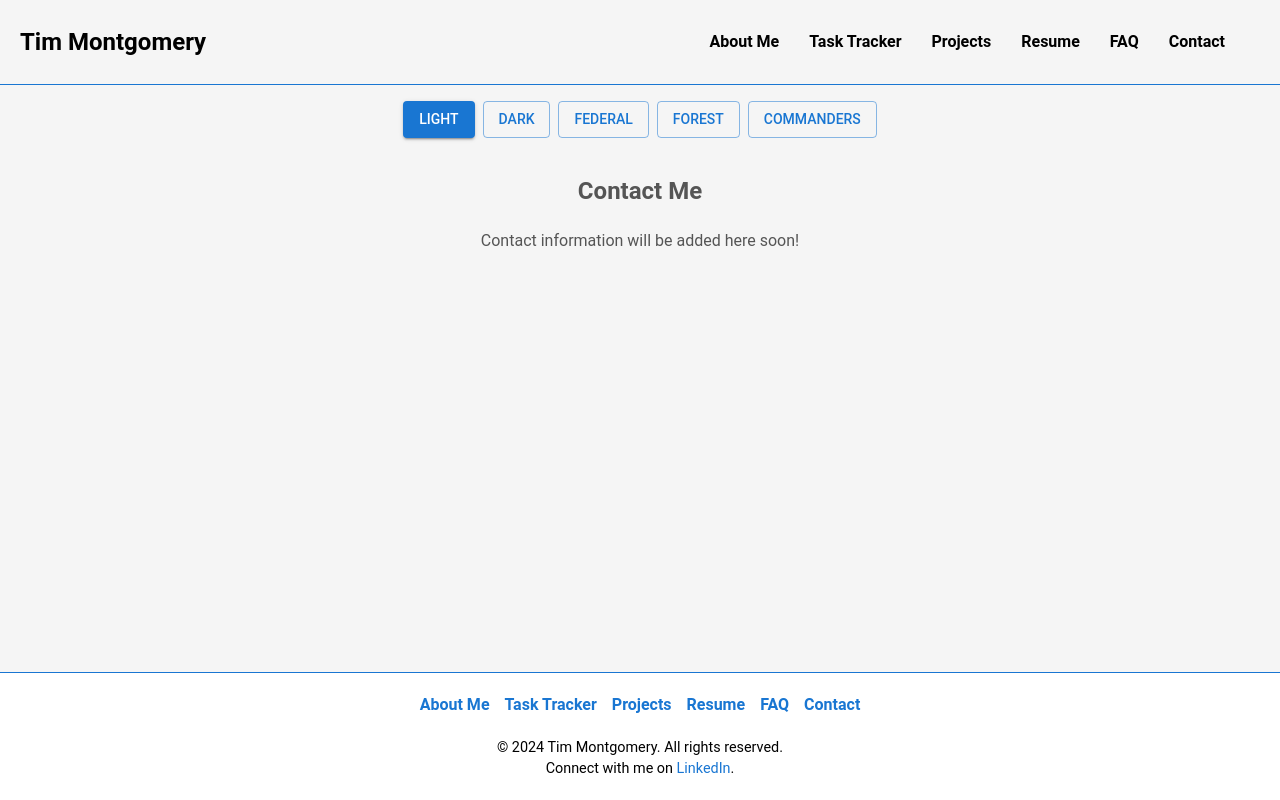
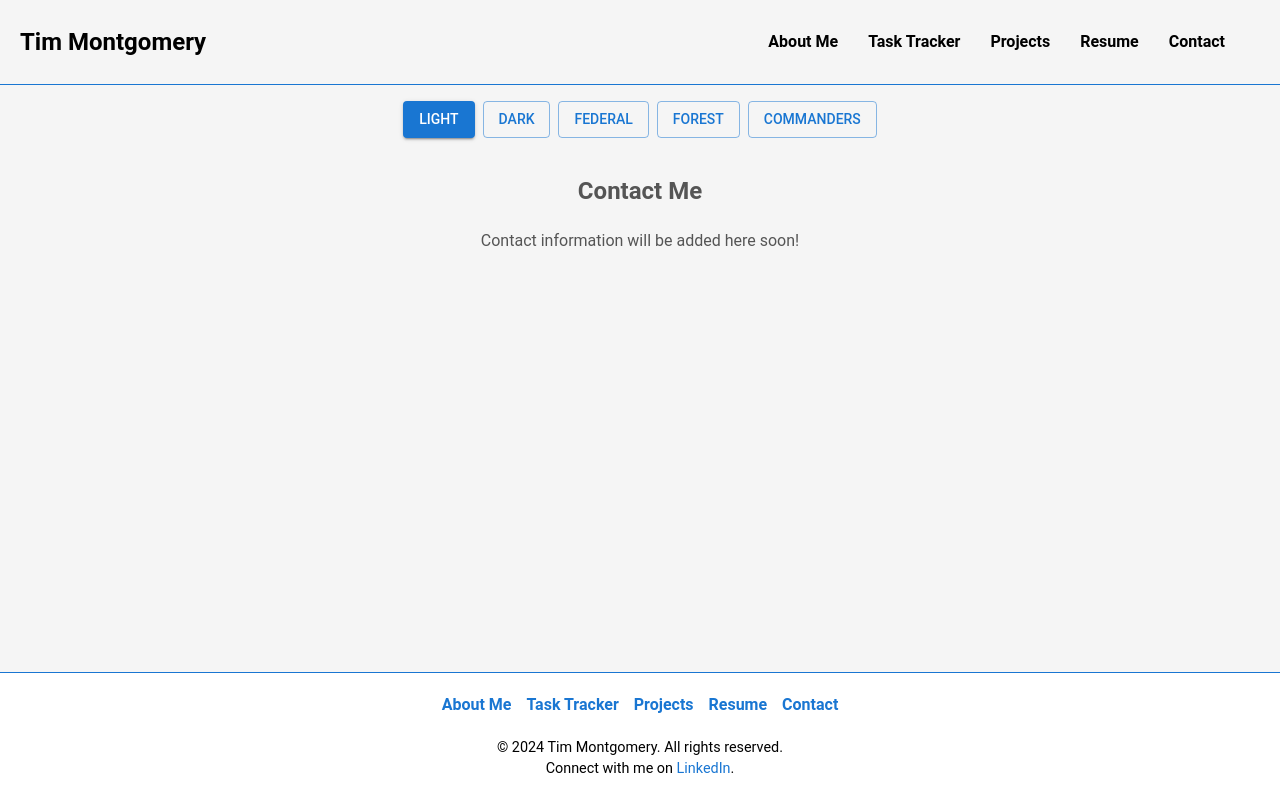
Before and after one commit to timmbacca/portfolioWorkMontgo, a React (Create React App) app in the folder taskListTimReact/frontend/: page /contact in a window 1280 px wide. Built offline with nearby package versions, Linux system fonts and the light colour scheme.

Commit message:
removed faq section and edited mobile nav alignment

```diff
--- a/taskListTimReact/frontend/src/App.tsx
+++ b/taskListTimReact/frontend/src/App.tsx
@@ -12,7 +12,6 @@ import LandingPage from './components/LandingPage';
 import TaskTrackerPage from './components/TaskTrackerPage';
 import PastProjectsPage from './components/PastProjectsPage';
 import ResumePage from './components/ResumePage';
-import FAQPage from './components/FAQPage';
 import ContactPage from './components/ContactPage';
 import './App.css';
 import Footer from './components/Footer';
@@ -64,7 +63,6 @@ const App: React.FC = () => {
                 <Route path="/task-tracker" element={<TaskTrackerPage />} />
                 <Route path="/projects" element={<PastProjectsPage />} />
                 <Route path="/resume" element={<ResumePage />} />
-                <Route path="/faq" element={<FAQPage />} />
                 <Route path="/contact" element={<ContactPage />} />
               </Routes>
             </main>
--- a/taskListTimReact/frontend/src/components/FAQPage.tsx
+++ /dev/null
@@ -1,10 +0,0 @@
-import React from 'react';
-
-const FAQPage = () => (
-  <section>
-    <h2>FAQ</h2>
-    <p>Frequently Asked Questions will appear here shortly!</p>
-  </section>
-);
-
-export default FAQPage;
--- a/taskListTimReact/frontend/src/components/Footer.tsx
+++ b/taskListTimReact/frontend/src/components/Footer.tsx
@@ -49,7 +49,6 @@ const Footer = () => {
         <Link to="/task-tracker">Task Tracker</Link>
         <Link to="/projects">Projects</Link>
         <Link to="/resume">Resume</Link>
-        <Link to="/faq">FAQ</Link>
         <Link to="/contact">Contact</Link>
       </Sitemap>
       <FooterInfo>
--- a/taskListTimReact/frontend/src/components/Header.tsx
+++ b/taskListTimReact/frontend/src/components/Header.tsx
@@ -44,7 +44,7 @@ const NavLinks = styled.nav<{ isActive: boolean }>`
   align-items: flex-start;
   position: absolute;
   top: 125px;
-  right: 0;
+  left: 0;
   background-color: ${({ theme }) => theme.palette?.background?.default || '#ffffff'};
   padding: 10px 20px;
   z-index: 2;
@@ -96,7 +96,6 @@ const Header = () => {
         <Link to="/task-tracker" onClick={closeMenu}>Task Tracker</Link>
         <Link to="/projects" onClick={closeMenu}>Projects</Link>
         <Link to="/resume" onClick={closeMenu}>Resume</Link>
-        <Link to="/faq" onClick={closeMenu}>FAQ</Link>
         <Link to="/contact" onClick={closeMenu}>Contact</Link>
       </NavLinks>
     </HeaderWrapper>
```
